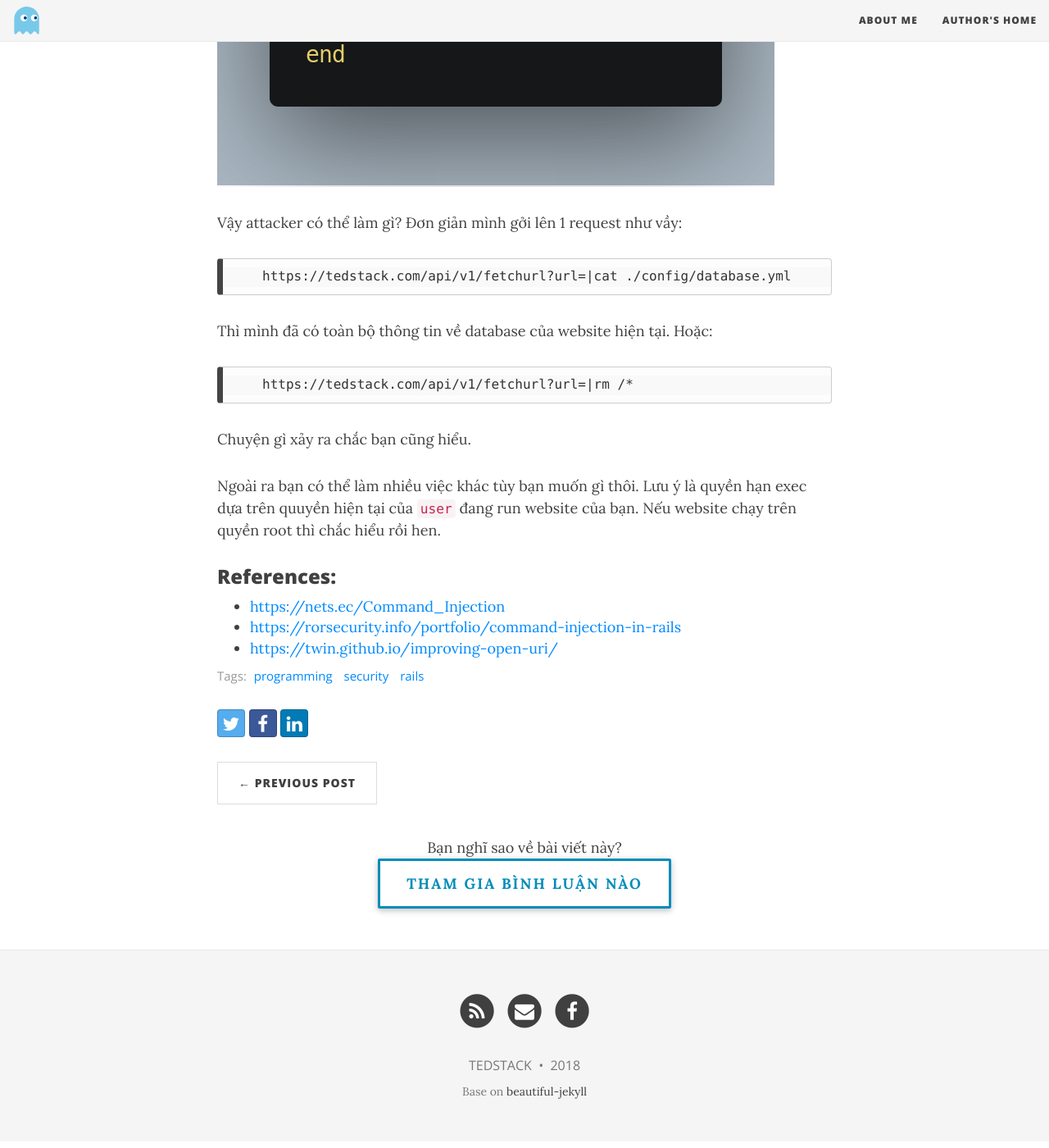
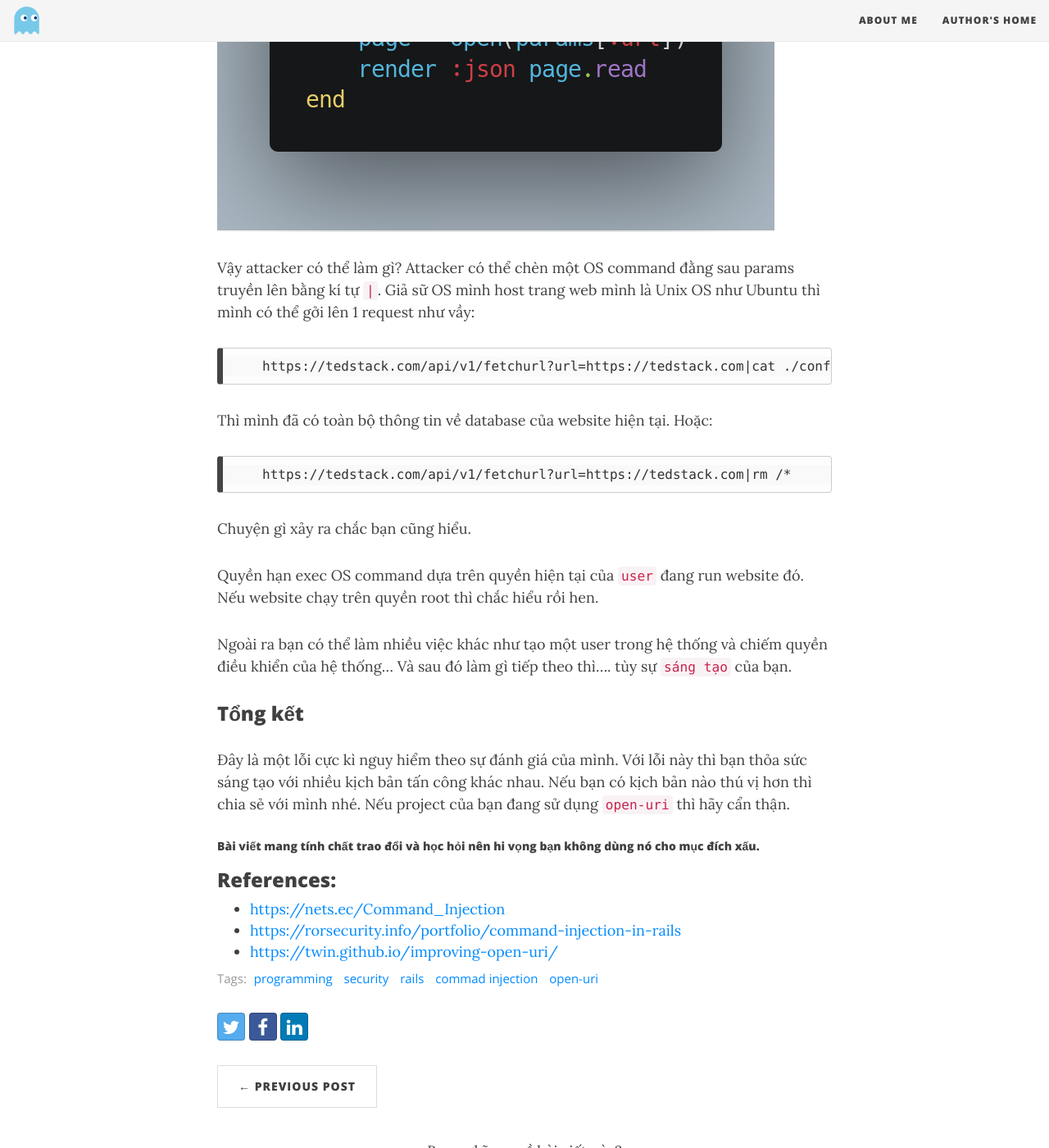
Before and after one commit to thorvn/th0j.github.io, a Jekyll site: the page built from _posts/2018-08-02-lo-hong-o-thu-vien-open-uri.md, in a window 1280 px wide and 1400 px high, scrolled down 2249 px. Shown: the whole window at 82% size. Built offline with Jekyll 4.4.1, drawn with Linux system fonts in a browser that asks for light colours; nearby versions of some CDN libraries; some of the changed text lies outside the part shown.

Commit message:
fix typo

```diff
--- a/_posts/2018-08-02-lo-hong-o-thu-vien-open-uri.md
+++ b/_posts/2018-08-02-lo-hong-o-thu-vien-open-uri.md
@@ -1,10 +1,10 @@
 ---
 layout: post
-title:  "Lổ hổng ở thư viện open-uri"
+title:  "Khai thác lổ hổng ở thư viện open-uri"
 date:   2018-8-02 00:11:33 +0700
-bigimg: /img/chrome-min.jpg
-share-img: /img/chrome-min.jpg
-tags: [programming, security, rails]
+bigimg: /img/openuri-3.jpg
+share-img: /img/openuri-3.jpg
+tags: [programming, security, rails, commad injection, open-uri]
 ---
 
 ### Open-uri
@@ -21,28 +21,34 @@ Nhưng thử custom lại một chút xem sao.
 ![Open URI](/img/openuri-1.png)
 
 Ở đây thì thay vì hard code url mình đưa nó về  dạng params để truyền vào cho tiện thoai. Đoạn code có vẻ như vô hại nhỉ?
-Nhưng hay cẩn thận, method `open` của `openuri` là một wrapper của `Kernel#open`, và method này giúp bạn thực thi lệnh của hệ thống. Và dựa vào đây attacker có thể remote code execution.
+Nhưng hay cẩn thận, method `open` của `openuri` là một wrapper của `Kernel#open`, và method này giúp bạn thực thi một OS command. Và dựa vào đây attacker có thể remote code execution.
 Lỗ hổng này được gọi là `command injection`. Các bạn muốn tìm hiểu thêm có thể google nhé!
 
-### Exploitation
+### Command injection có gì nguy hiểm?
 Giả sử mình có một api viết bằng Rails có routes là `{{domain}}/api/v1/fetchurl?` như sau:
 ![Open URI](/img/openuri-2.png)
 
 Vậy attacker có thể làm gì?
-Đơn giản mình gởi lên 1 request như vầy:
+Attacker có thể chèn một OS command đằng sau params truyền lên bằng kí tự `|`. Giả sữ OS mình host trang web mình là Unix OS như Ubuntu thì mình có thể  gởi lên 1 request như vầy:
 
-        https://tedstack.com/api/v1/fetchurl?url=|cat ./config/database.yml
+        https://tedstack.com/api/v1/fetchurl?url=https://tedstack.com|cat ./config/database.yml
 
 Thì mình đã có toàn bộ thông tin về database của website hiện tại.
 Hoặc:
 
-        https://tedstack.com/api/v1/fetchurl?url=|rm /*
+        https://tedstack.com/api/v1/fetchurl?url=https://tedstack.com|rm /*
 
 Chuyện gì xảy ra chắc bạn cũng hiểu.
 
-Ngoài ra bạn có thể làm nhiều việc khác tùy bạn muốn gì thôi.
-Lưu ý là quyền hạn exec dựa trên quuyền hiện tại của `user` đang run website của bạn. Nếu website chạy trên quyền root thì chắc hiểu rồi hen.
+Quyền hạn exec OS command dựa trên quyền hiện tại của `user` đang run website đó. Nếu website chạy trên quyền root thì chắc hiểu rồi hen.
 
+Ngoài ra bạn có thể làm nhiều việc khác như tạo một user trong hệ thống và chiếm quyền điều khiển của hệ thống... Và sau đó làm gì tiếp theo thì.... tùy sự `sáng tạo` của bạn.
+
+### Tổng kết
+Đây là một lỗi cực kì nguy hiểm theo sự đánh giá của mình. Với lỗi này thì bạn thỏa sức sáng tạo với nhiều kịch bản tấn công khác nhau. Nếu bạn có kịch bản nào thú vị hơn thì chia sẻ với mình nhé.
+Nếu project của bạn đang sử dụng `open-uri` thì hãy cẩn thận.
+
+##### Bài viết mang tính chất trao đổi và học hỏi nên hi vọng bạn không dùng nó cho mục đích xấu.
 
 ### References:
 - [https://nets.ec/Command_Injection](https://nets.ec/Command_Injection)
```
Also changed, not shown: _drafts/2018-07-29-elixir-note.md (+7 -0 lines), img/openuri-3.jpg (added).
